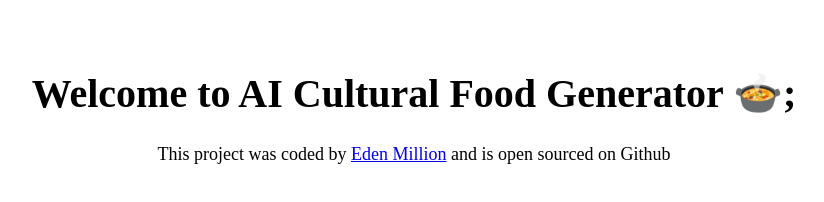
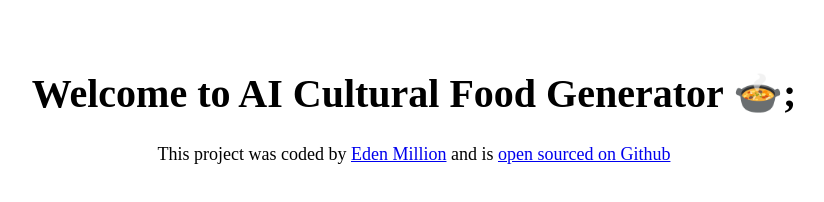
Before and after one commit to Eden-MB/cultural-food, a plain HTML site: page index.html in a window 1280 px wide. Shown: the whole page, without its empty margins (226-1050 px from the left). Drawn offline with Linux system fonts and the light colour scheme.

Commit message:
added links

```diff
--- a/index.html
+++ b/index.html
@@ -12,7 +12,10 @@
     <h1>
         Welcome to AI Cultural Food Generator &#x1F372;;
     </h1>
-    <p>This project was coded by <a href="https://github.com/Eden-MB">Eden Million</a> and is open sourced on Github</p>
+    <p>This project was coded by <a href="https://github.com/Eden-MB" target="_blank
+
+        ">Eden Million</a> and is <a href="https://github.com/Eden-MB/cultural-food/tree/main" target="_blank"> open
+            sourced on Github</a></p>
     <script src="src/index.js"></script>
 </body>
 
```
